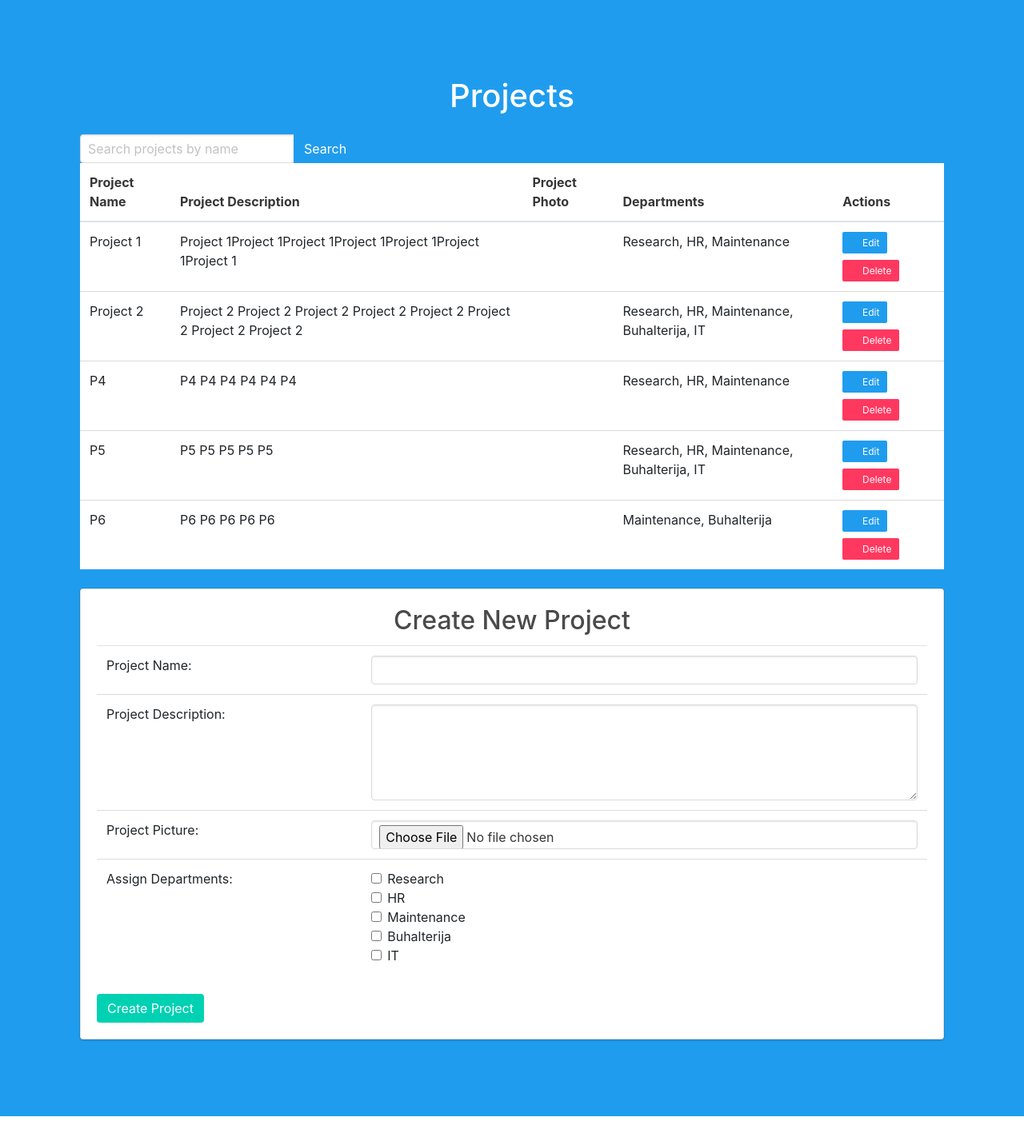
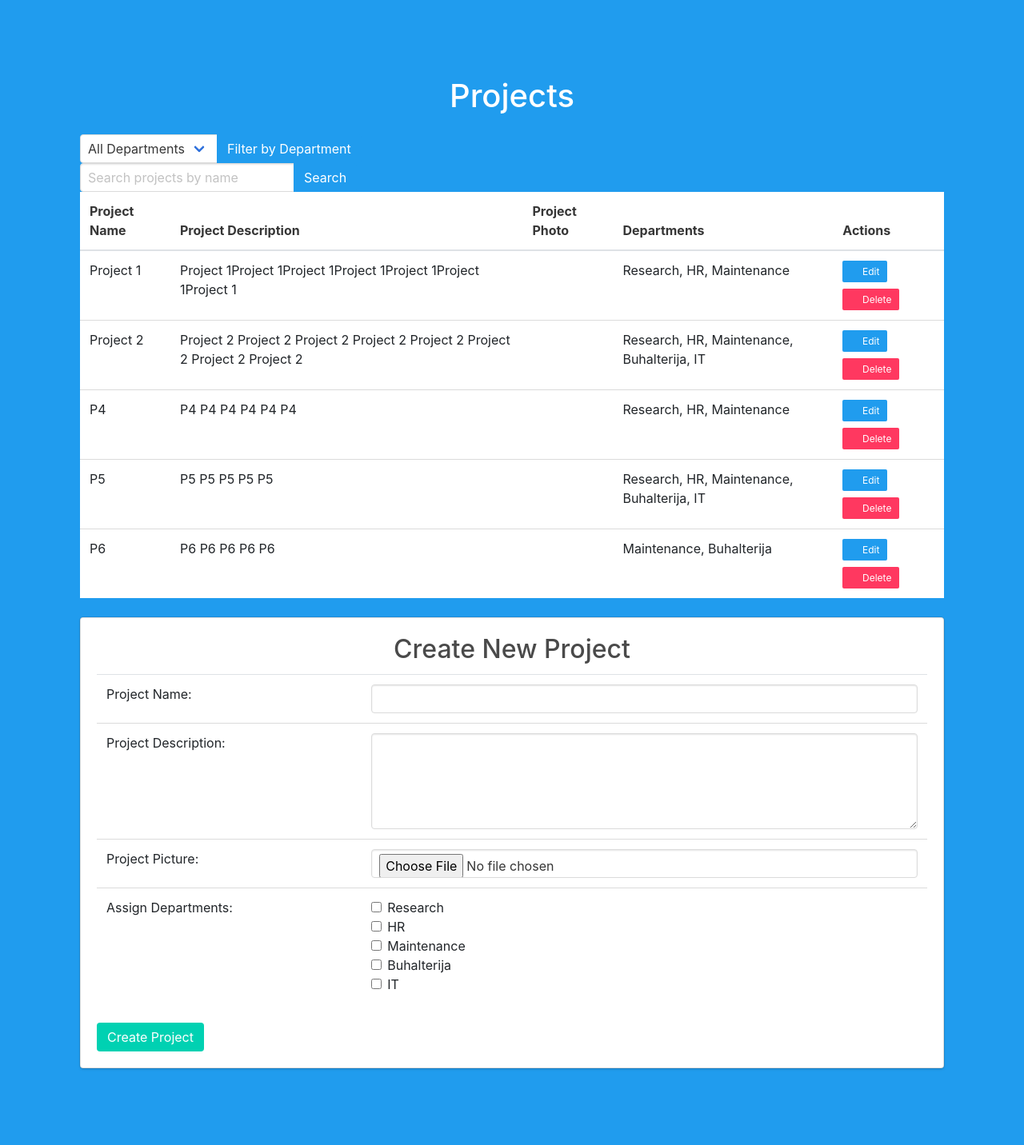
Before and after one commit to freakazoidas/PlantApp, a Flask app: page /departments/projects in a window 1280 px wide. Shown: the part 68-1500 px from the top of the page at 80% size. Before the commit the page ends 1464 px from the top, so only its background shows below. Run offline with Flask 3, Linux system fonts and the light colour scheme; a user stored in the database is signed in; some libraries are stand-ins or nearby versions.

Commit message:
both search and filter work in Projects template

```diff
--- a/project/departments.py
+++ b/project/departments.py
@@ -151,7 +151,10 @@ def edit_department(department_id):
 @login_required
 def projects():
     search = request.args.get('search', '')
+    department_id = request.args.get('department_id')
     projects_query = Projects.query.filter(Projects.project_name.ilike(f'%{search}%'))
+    if department_id:
+        projects_query = projects_query.filter(Projects.departments.any(Departments.id == department_id))
     projects = projects_query.all()
 
     if request.method == 'POST':
@@ -180,7 +183,7 @@ def projects():
         db.session.commit()
         return redirect(url_for('departments.projects'))
 
-    return render_template('projects.html', projects=projects, departments=Departments.query.all())
+    return render_template('projects.html', projects=projects, departments=Departments.query.all(), department_id=department_id)
 
 @departments_bp.route('/assign_project', methods=['POST'])
 @login_required
--- a/project/models.py
+++ b/project/models.py
@@ -47,6 +47,8 @@ class Projects(db.Model):
     project_description = Column(String(1000), nullable=False)
     project_picture = Column(String(1000), nullable=True)
     departments = relationship("ProjectsDepartmentsIntermediary", back_populates="project", cascade="all, delete-orphan")
+    def has_department(self, department_id):
+        return ProjectsDepartmentsIntermediary.query.filter_by(project_id=self.id, department_id=department_id).first() is not None
 
 class Departments(db.Model):
     __tablename__ = 'departments'
--- a/project/templates/projects.html
+++ b/project/templates/projects.html
@@ -1,6 +1,27 @@
 {% extends "base.html" %} {% block content %}
 <div class="container mt-5">
   <h1 class="mb-4">Projects</h1>
+  <form method="GET" action="{{ url_for('departments.projects') }}">
+    <div class="field has-addons">
+      <div class="control">
+        <div class="select">
+          <select name="department_id">
+            <option value="">All Departments</option>
+            {% for department in departments %}
+            <option value="{{ department.id }}">
+              {{ department.department_name }}
+            </option>
+            {% endfor %}
+          </select>
+        </div>
+      </div>
+      <div class="control">
+        <button type="submit" class="button is-info">
+          Filter by Department
+        </button>
+      </div>
+    </div>
+  </form>
   <form method="GET" action="{{ url_for('departments.projects') }}">
     <div class="field has-addons">
       <div class="control">
@@ -28,7 +49,8 @@
       </tr>
     </thead>
     <tbody>
-      {% for project in projects %}
+      {% for project in projects %} {% if not department_id or
+      project.has_department(department_id) %}
       <tr>
         <td>{{ project.project_name }}</td>
         <td>{{ project.project_description }}</td>
@@ -69,7 +91,7 @@
           </div>
         </td>
       </tr>
-      {% endfor %}
+      {% endif %} {% endfor %}
     </tbody>
   </table>
 
```
